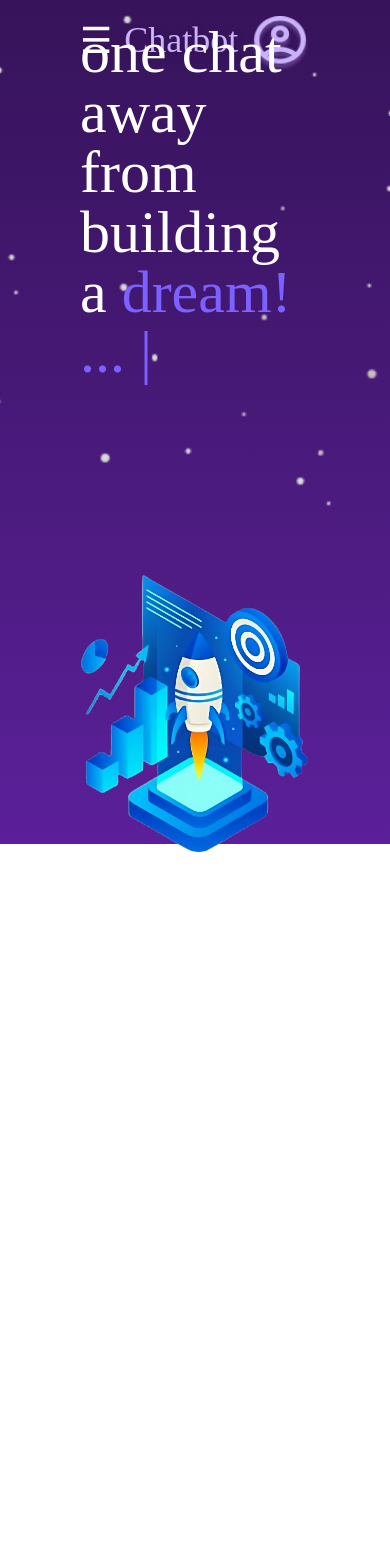
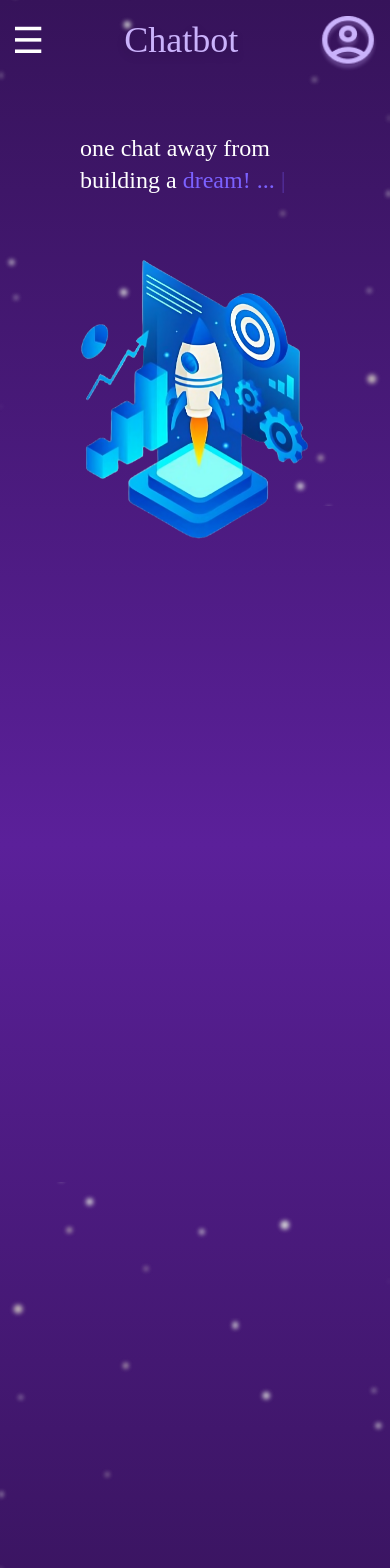
Before and after one commit to mekbalidris/ChatBot, a React (Vite) app in the folder front-end/: page / in a window 390 px wide. Shown: the top 1568 px of the page. Before the commit the page ends 857 px from the top, so only its background shows below. Built offline with nearby package versions, Linux system fonts and the light colour scheme; a web font is replaced by a local one.

Commit message:
finished background and responsive for first page in home

```diff
--- a/front-end/src/components/Background.jsx
+++ b/front-end/src/components/Background.jsx
@@ -4,20 +4,39 @@ import stars from "../assets/stars.png";
 export default function Background() {
   return (
     <>
-    <div className="absolute top-0 w-full h-[100vh] bg-linear-to-t from-[#5B209A] to-[#36135A] z-[-1]">
+      <div className="absolute top-0 w-full z-[-1] flex flex-col">
+        {/* First Background */}
+        <div className="h-[100vh] bg-linear-to-t from-[#5B209A] to-[#36135A] z-[-1]">
           <div className="absolute top-0 left-0 w-screen h-[60vh] overflow-hidden">
             <img
-        className="absolute w-full h-[100vh] object-cover animate-[scrollStars_40s_linear_infinite]"
+              className="absolute w-full h-[100vh] object-cover animate-[scrollStars_40s_linear_infinite] blur-[2px]"
               src={stars}
               alt="Stars"
             />
             <img
-        className="absolute w-full h-[100vh] object-cover top-[-100vh] animate-[scrollStars_40s_linear_infinite]"
+              className="absolute w-full h-[100vh] object-cover top-[-100vh] animate-[scrollStars_40s_linear_infinite] blur-[2px]"
               src={stars}
               alt="Stars"
             />
           </div>
         </div>
+
+        {/* Second Background */}
+        <div className="h-[100vh] bg-linear-to-t from-[#5B209A] to-[#36135A] z-[-1] rotate-180">
+          <div className="absolute left-0 w-screen h-[60vh] overflow-hidden">
+            <img
+              className="absolute w-full h-[100vh] object-cover animate-[scrollStars_40s_linear_infinite] blur-[2px]"
+              src={stars}
+              alt="Stars"
+            />
+            <img
+              className="absolute w-full h-[100vh] object-cover top-[-100vh] animate-[scrollStars_40s_linear_infinite] blur-[2px]"
+              src={stars}
+              alt="Stars"
+            />
+          </div>
+        </div>
+      </div>
     </>
   );
 }
--- a/front-end/src/components/Nav.jsx
+++ b/front-end/src/components/Nav.jsx
@@ -9,7 +9,7 @@ export default function Nav() {
       animate={{ y: 0, opacity: 1 }}
       transition={{ duration: 0.5, ease: "easeOut" }}
     >
-      <header className="flex flex-row px-20 pt-2 justify-between items-center">
+      <header className="flex flex-row lg:px-20 px-3 pt-2 justify-between items-center">
         <div className="text-4xl text-white">☰</div>
         <div className="text-4xl font-main text-main drop-shadow-lg">Chatbot</div>
         <img className="pt-2" src={profile} width={60} alt="profile" />
--- a/front-end/src/pages/Home.jsx
+++ b/front-end/src/pages/Home.jsx
@@ -18,9 +18,10 @@ export default function Home() {
   }, [index]);
 
   return (
-    <div className="flex flex-row flex-wrap absolute top-0 h-screen w-full justify-between items-center gap-[13%] px-20">
+    <>
+    <div className="flex lg:flex-row flex-col flex-wrap xl:absolute xl:top-0 xl:h-screen w-full justify-between items-center xl:gap-[13%] gap-5 mt-15 px-20">
       <motion.div
-        className="text-6xl text-white font-main w-150"
+        className="xl:text-6xl lg:text-5xl sm:text-3xl text-2xl text-white font-main lg:w-180"
         initial={{ opacity: 0 }}
         animate={{ opacity: 1 }}
         transition={{ duration: 1 }}
@@ -49,5 +50,6 @@ export default function Home() {
         width={300}
       />
     </div>
+    </>
   );
 }
```
Lines whose indentation alone changed are shown as unchanged.
